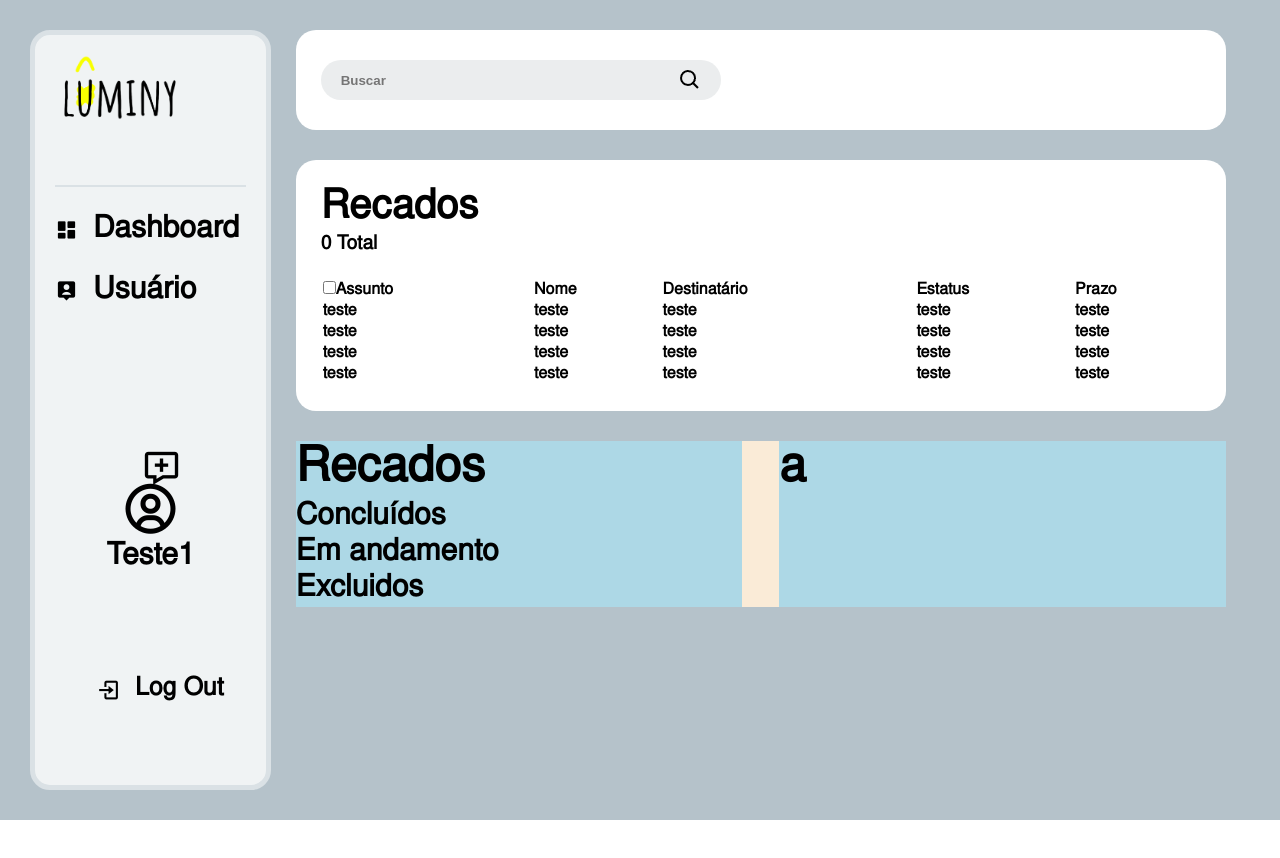
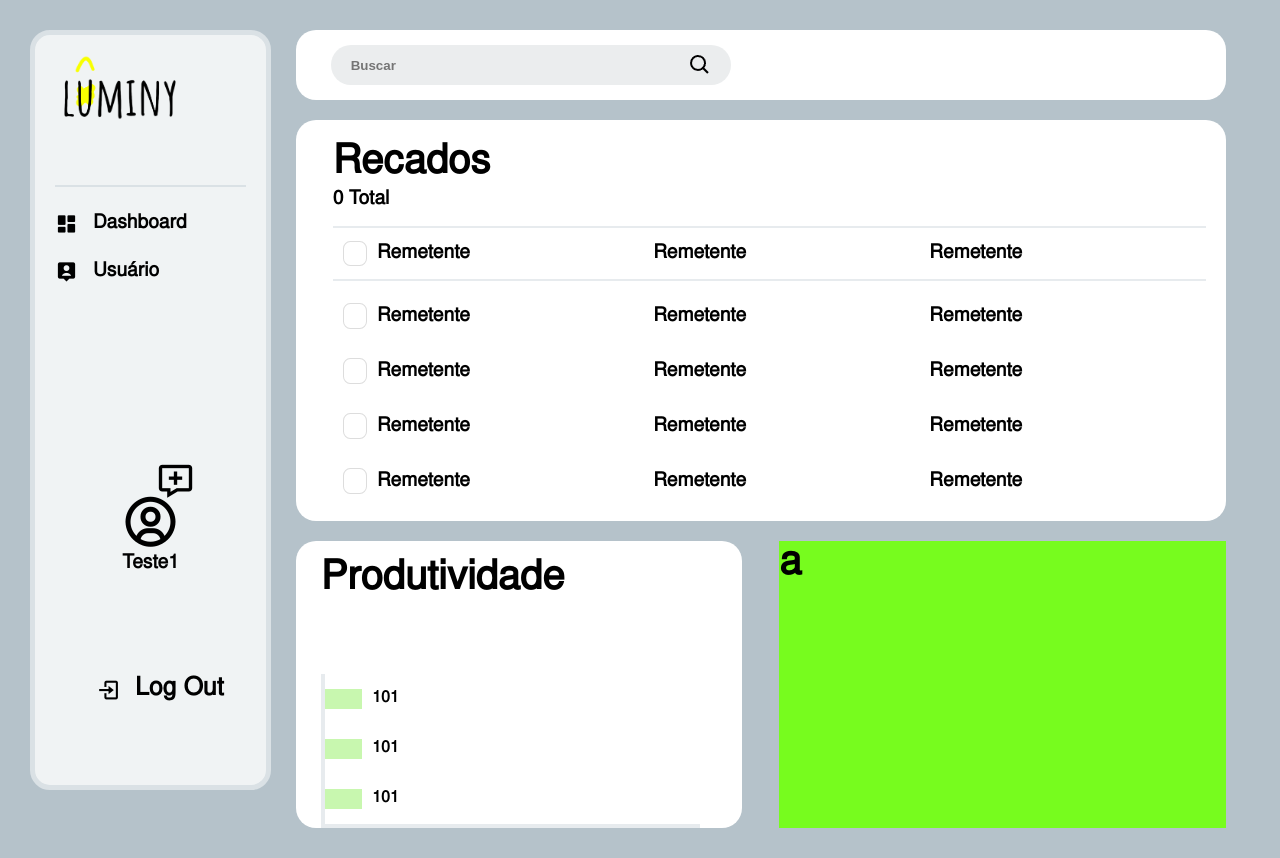
Before and after one commit to FernandoKohn/Luminy, a React (Create React App) app in the folder projeto/: page /Dashboard/Teste1 in a window 1280 px wide. Before the commit the page ends 820 px from the top, so only its background shows below. Built offline with nearby package versions, Linux system fonts and the light colour scheme.

Commit message:
Darshboard

```diff
--- a/projeto/src/components/layout/TaskTable.module.css
+++ b/projeto/src/components/layout/TaskTable.module.css
@@ -1,3 +1,11 @@
+h1 {
+    font-size: 2.5em;
+}
+
+p {
+    font-size: 1.2em;
+}
+
 
 .taskBoard {
     display: flex;
@@ -5,8 +13,9 @@
     width: 95%;
     background-color: #FFFFFF;
     border-radius: 20px;
-    padding: 25px;
-    gap: 23px;
+    padding: 20px;
+    padding-left: 37px;
+    gap: 15px;
 }
 
 .taskHeader {
@@ -14,10 +23,42 @@
     flex-direction: column;
 }
 
-.taskHeader h1 {
-    font-size: 2.5em;
+
+#firstRow {
+    border-bottom: 2px solid #b5c2ca54;
+    border-top: 2px solid #b5c2ca54;
+    height: 55px;
 }
 
-.taskHeader p {
-    font-size: 1.2em;
+.tableRow {
+    display: flex;
+    align-items: center;
 }
+
+.tableRow div{
+    width: 35%;
+}
+
+input {
+    width: 2em;
+    height: 1.9em;
+    background-color: white;
+    border-radius: 30%;
+    vertical-align: middle;
+    border: 1px solid #ddd;
+    appearance: none;
+    -webkit-appearance: none;
+    outline: none;
+    cursor: pointer;
+    margin: 10px;
+}
+
+input:checked {
+    background-color: rgb(116, 119, 119);
+}
+
+.tableRow {
+    width: 100%;
+    height: 40px;
+    display: flex;
+}
--- a/projeto/src/components/layout/TaskTable.tsx
+++ b/projeto/src/components/layout/TaskTable.tsx
@@ -3,51 +3,70 @@ import styles from "./TaskTable.module.css"
 export const TaskTable = ({ recados }) => {
     return (
         <div className={styles.taskBoard}>
-            <div className={styles.taskHeader}>
+            <header className={styles.taskHeader}>
                 <h1>Recados</h1>
                 <p>0 Total</p>
+            </header>
+            <div className={styles.tableRow} id={styles.firstRow}>
+                <input type="checkbox" name="checkboxAll" id="checkboxAll" />
+                <div>
+                    <p>Remetente</p>
+                </div>
+                <div>
+                    <p>Remetente</p>
+                </div>
+                <div>
+                    <p>Remetente</p>
+                </div>
             </div>
-            <table>
-                <thead>
-                    <tr>
-                        <td><input type="checkbox" name="checkAll" id="checkAll" />Assunto</td>
-                        <td>Nome</td>
-                        <td>Destinatário</td>
-                        <td>Estatus</td>
-                        <td>Prazo</td>
-                    </tr>
-                </thead>
-                <tbody>
-                    <tr>
-                        <td>teste</td>
-                        <td>teste</td>
-                        <td>teste</td>
-                        <td>teste</td>
-                        <td>teste</td>
-                    </tr>
-                    <tr>
-                        <td>teste</td>
-                        <td>teste</td>
-                        <td>teste</td>
-                        <td>teste</td>
-                        <td>teste</td>
-                    </tr>
-                    <tr>
-                        <td>teste</td>
-                        <td>teste</td>
-                        <td>teste</td>
-                        <td>teste</td>
-                        <td>teste</td>
-                    </tr>
-                    <tr>
-                        <td>teste</td>
-                        <td>teste</td>
-                        <td>teste</td>
-                        <td>teste</td>
-                        <td>teste</td>
-                    </tr>
-                </tbody>
-            </table>
+            <div className={styles.tableRow}>
+            <input type="checkbox" name="checkboxAll" id="checkboxAll" />
+                <div>
+                    <p>Remetente</p>
+                </div>
+                <div>
+                    <p>Remetente</p>
+                </div>
+                <div>
+                    <p>Remetente</p>
+                </div>
+            </div>
+            <div className={styles.tableRow}>
+            <input type="checkbox" name="checkboxAll" id="checkboxAll" />
+                <div>
+                    <p>Remetente</p>
+                </div>
+                <div>
+                    <p>Remetente</p>
+                </div>
+                <div>
+                    <p>Remetente</p>
+                </div>
+            </div>
+            <div className={styles.tableRow}>
+            <input type="checkbox" name="checkboxAll" id="checkboxAll" />
+                <div>
+                    <p>Remetente</p>
+                </div>
+                <div>
+                    <p>Remetente</p>
+                </div>
+                <div>
+                    <p>Remetente</p>
+                </div>
+            </div>
+            <div className={styles.tableRow}>
+            <input type="checkbox" name="checkboxAll" id="checkboxAll" />
+                <div>
+                    <p>Remetente</p>
+                </div>
+                <div>
+                    <p>Remetente</p>
+                </div>
+                <div>
+                    <p>Remetente</p>
+                </div>
+            </div>
         </div>
     )
 }
--- a/projeto/src/components/pages/Dashboard.module.css
+++ b/projeto/src/components/pages/Dashboard.module.css
@@ -9,14 +9,14 @@
     flex-direction: column;
     align-items: center;
     width: 100vw;
-    gap: 30px;
+    gap: 20px;
 
 }
 
 .searchBar {
     display: flex;
     width: 95%;
-    height: 100px;
+    height: 70px;
     padding: 25px;
     background-color: #FFFFFF;
     border-radius: 20px;
@@ -43,14 +43,47 @@
     display: flex;
     justify-content: space-between;
     width: 95%;
-    background-color: antiquewhite;
+    height: 100%;
 }
 
-.stats div {
+.graph {
+    display: flex;
+    flex-direction: column;
     width: 48%;
-    background-color: lightblue;
+    padding-left: 25px;
+    padding-top: 15px;
+    background-color: white;
+    border-radius: 20px;
+    gap: 35px;
+
 }
 
-.stats div h1 {
-    font-size: 3em;
+.info {
+    display: flex;
+    flex-direction: column;
+    width: 90%;
+    gap: 30px;
+    padding-bottom: 15px;
+    padding-top: 15px;
+    border-left: 4px solid #b5c2ca54;
+    border-bottom: 4px solid #b5c2ca54;
 }
+
+.chart {
+    width: 100%;
+    height: 20px;
+    display: flex;
+    gap: 10px;
+}
+
+
+.chartBar {
+    width: 10%;
+    height: 20px;
+    background-color: #c8f7af;
+}
+
+.activeTasks {
+    background-color: rgb(119, 252, 30);
+    width: 48%
+}
--- a/projeto/src/components/pages/Dashboard.tsx
+++ b/projeto/src/components/pages/Dashboard.tsx
@@ -18,22 +18,27 @@ export const Dashboard = () => {
         <div className={styles.searchBar}>
           <input type="text" value={querry} placeholder="Buscar" id={styles.search} />
         </div>
-        <TaskTable recados={recados}/>
+        <TaskTable recados={recados} />
         <div className={styles.stats}>
-          <div>
-            <h1>Recados</h1>
-            <div className={styles.lengenda}>
-              <p>Concluídos</p>
-              <p>Em andamento</p>
-              <p>Excluidos</p>
-            </div>
-            <div>
-              <div></div>
-              <div></div>
-              <div></div>
+          <div className={styles.graph}>
+            <h1>Produtividade</h1>
+            <div className={styles.legenda}></div>
+            <div className={styles.info}>
+              <div className={styles.chart}>
+                <div className={styles.chartBar}></div>
+                <div className={styles.chartNumber}>101</div>
+              </div>
+              <div className={styles.chart}>
+                <div className={styles.chartBar}></div>
+                <div className={styles.chartNumber}>101</div>
+              </div>
+              <div className={styles.chart}>
+                <div className={styles.chartBar}></div>
+                <div className={styles.chartNumber}>101</div>
+              </div>
             </div>
           </div>
-          <div>
+          <div className={styles.activeTasks}>
             <h1>a</h1>
           </div>
         </div>
```
